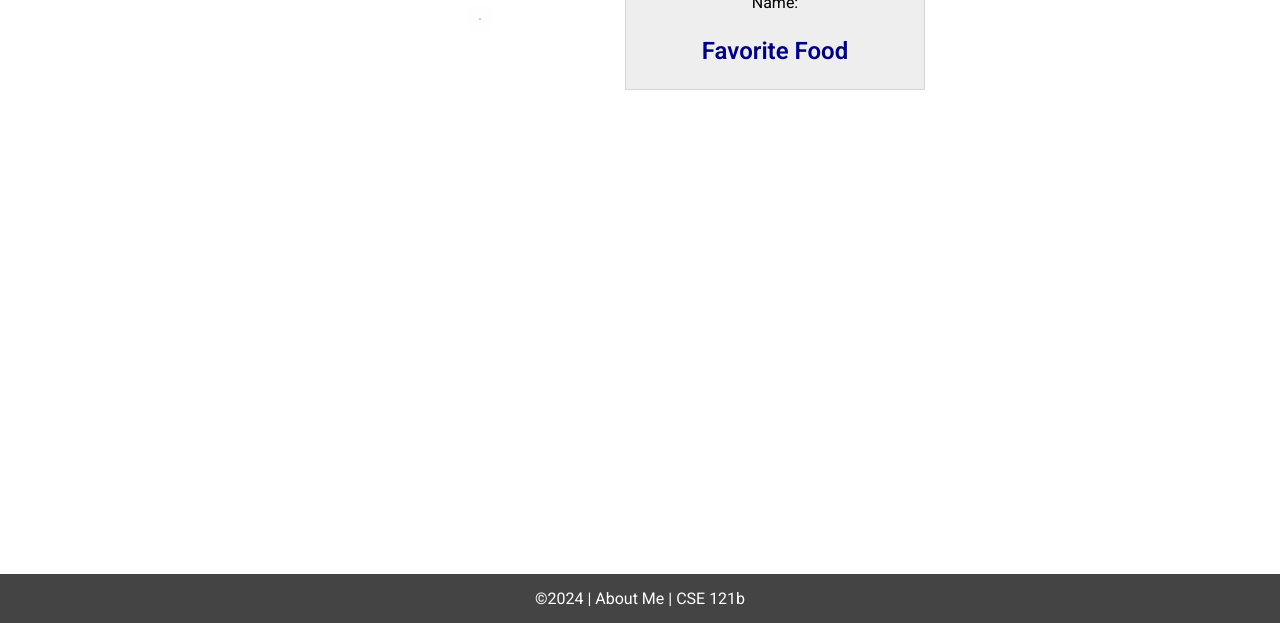
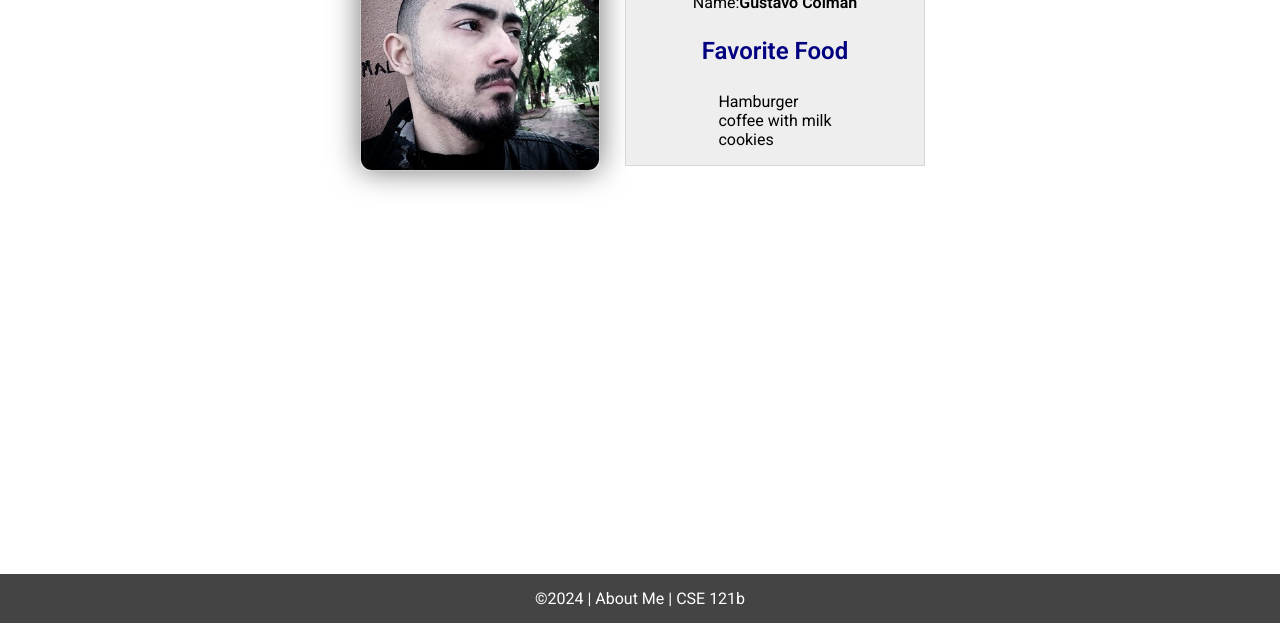
Before and after one commit to GustavoColman/cse121b, a plain HTML site: page index.html in a window 1280 px wide. Shown: the part 177-800 px from the top of the page. Drawn offline with Linux system fonts and the light colour scheme.

Commit message:
the last chance

```diff
--- a/index.html
+++ b/index.html
@@ -39,7 +39,7 @@
     &copy;<span id="year"></span> | About Me | CSE 121b
   </footer>
   <script src="scripts/main.js"></script>
-  <script src="scrypts\w02-task.js"></script>
+  <script src="scripts\w02-task.js"></script>
 </body>
 
 </html>
```
Also changed, not shown: w01-task.html (+1 -1 lines).
